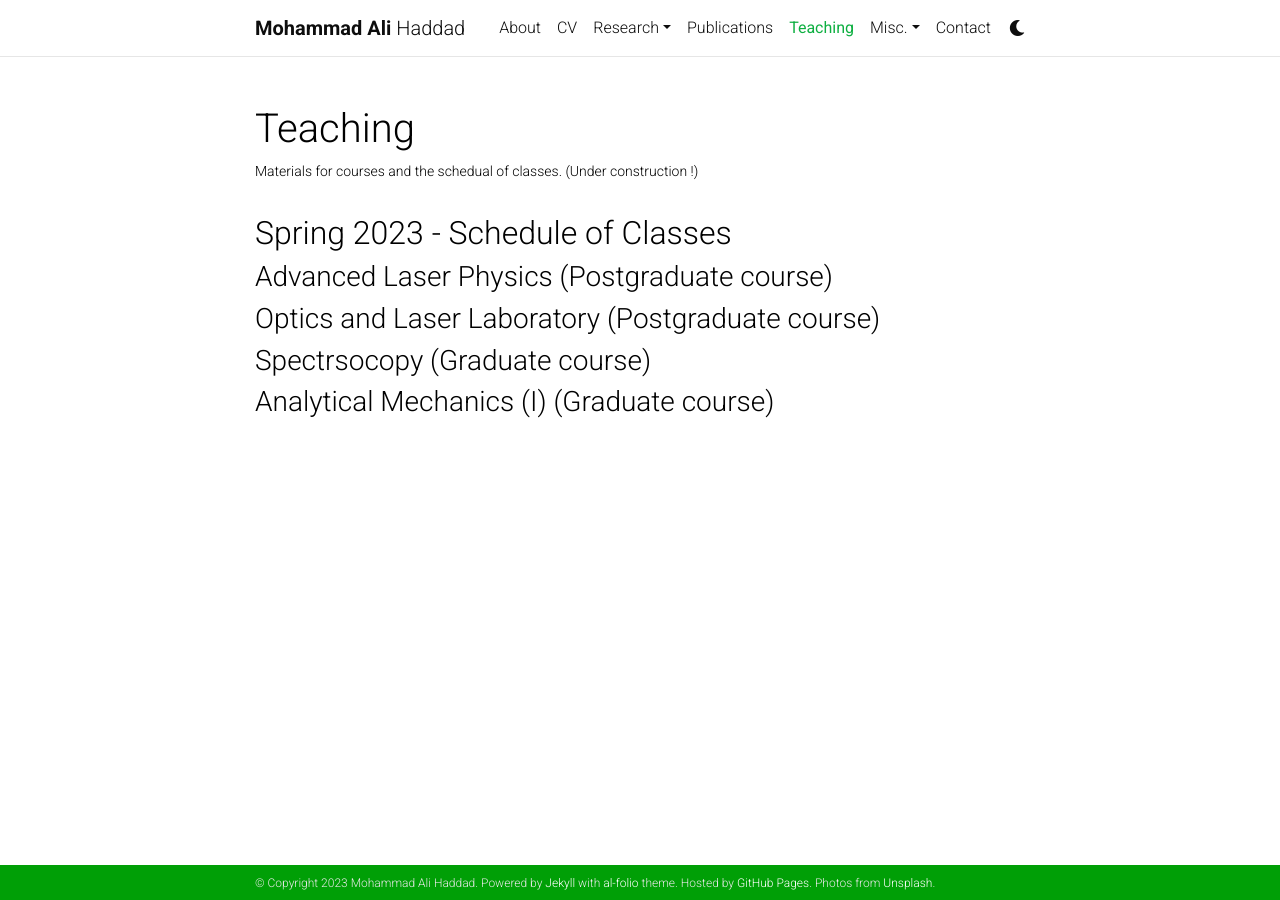
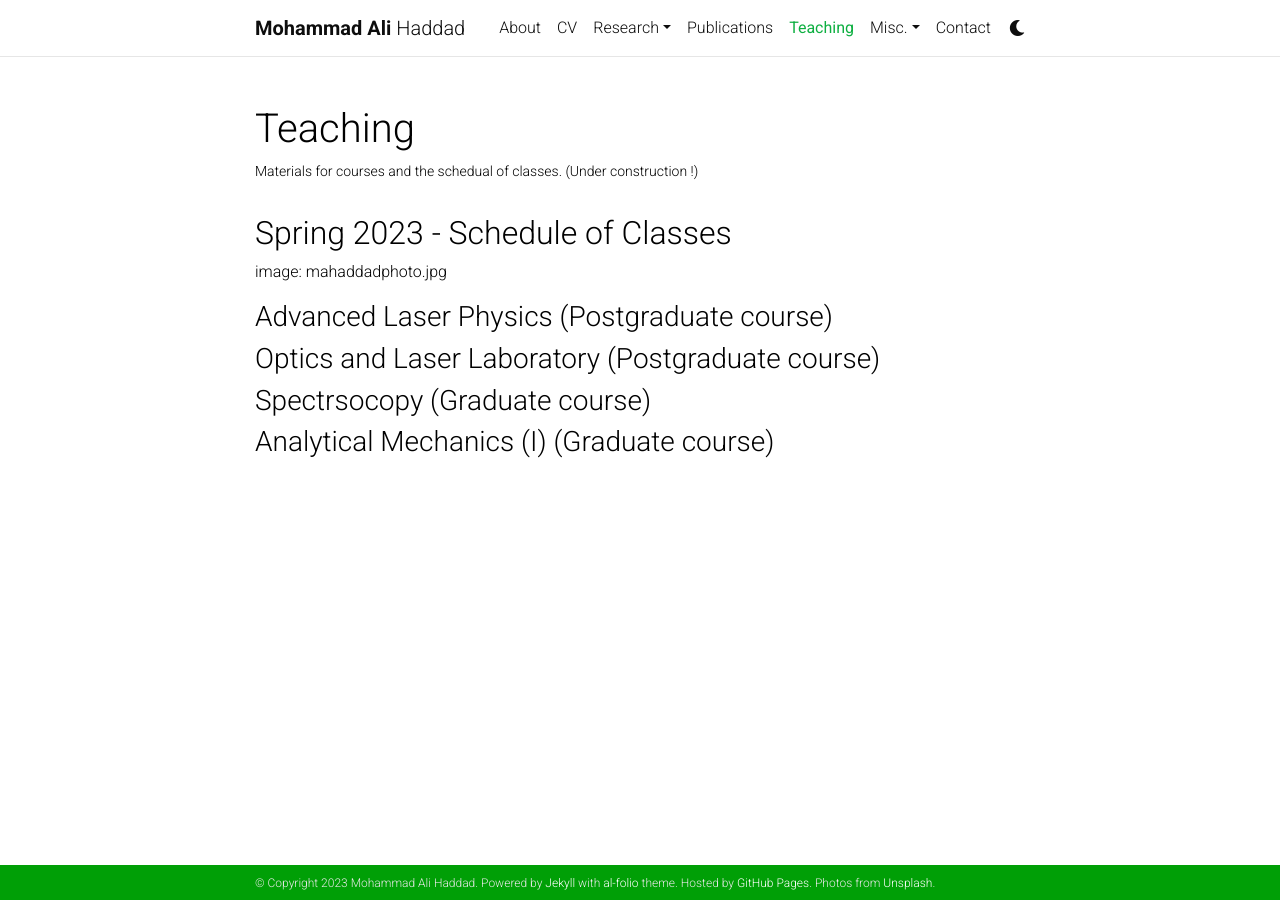
Before and after one commit to ma-haddad/ma-haddad.github.io, a Jekyll site: the page built from _pages/teaching.md, in a window 1280 px wide. Built offline with Jekyll 4.4.1, drawn with Linux system fonts in a browser that asks for light colours; comment, search, counter and statistics services are not loaded; a style sheet for code colours, icons or effects is not loaded.

Commit message:
Update teaching.md

```diff
--- a/_pages/teaching.md
+++ b/_pages/teaching.md
@@ -10,7 +10,7 @@ nav_order: 3
 
 ## Spring 2023 - Schedule of Classes
 
-
+image: mahaddadphoto.jpg
 ### Advanced Laser Physics (Postgraduate course)
 
 ### Optics and Laser Laboratory  (Postgraduate course)
```
